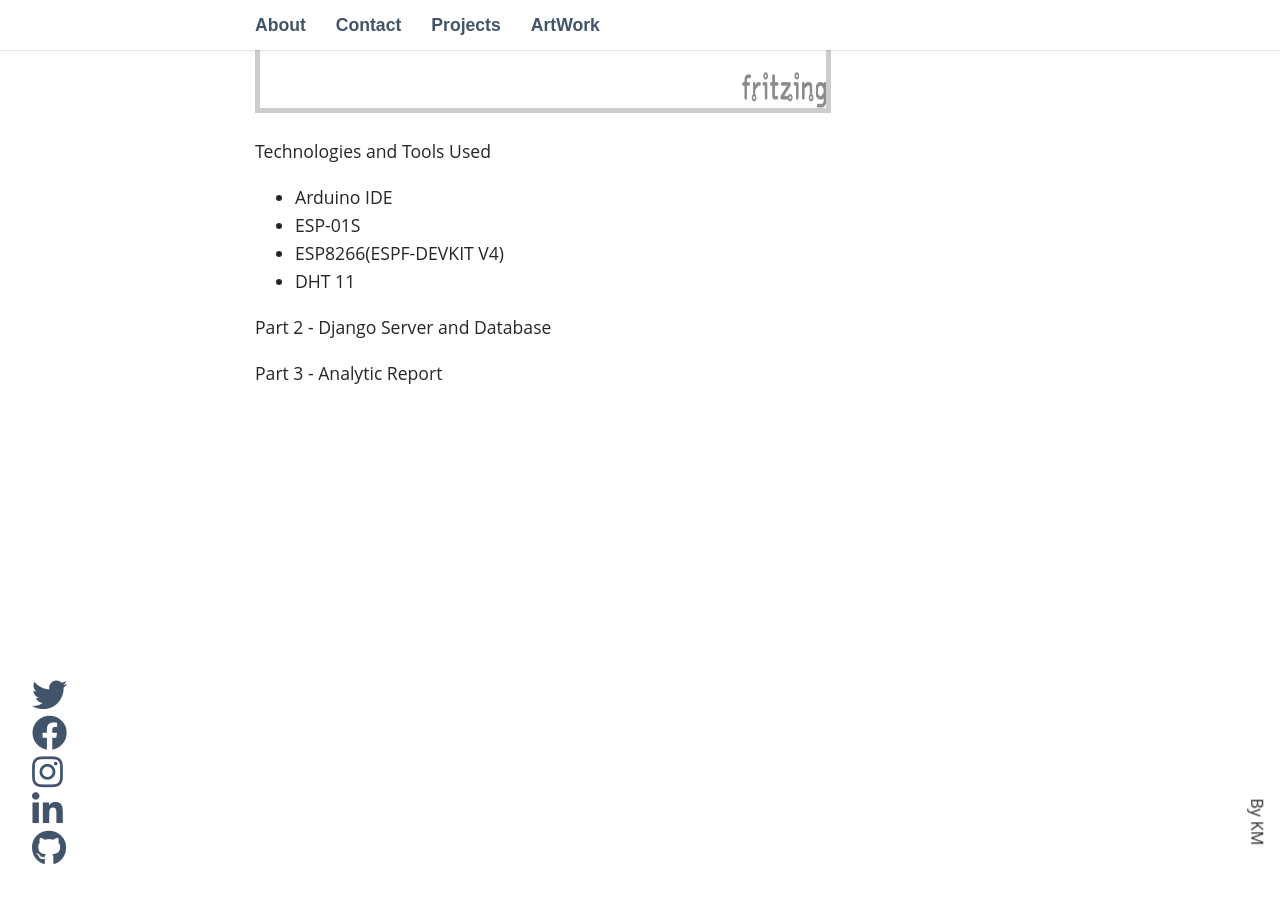
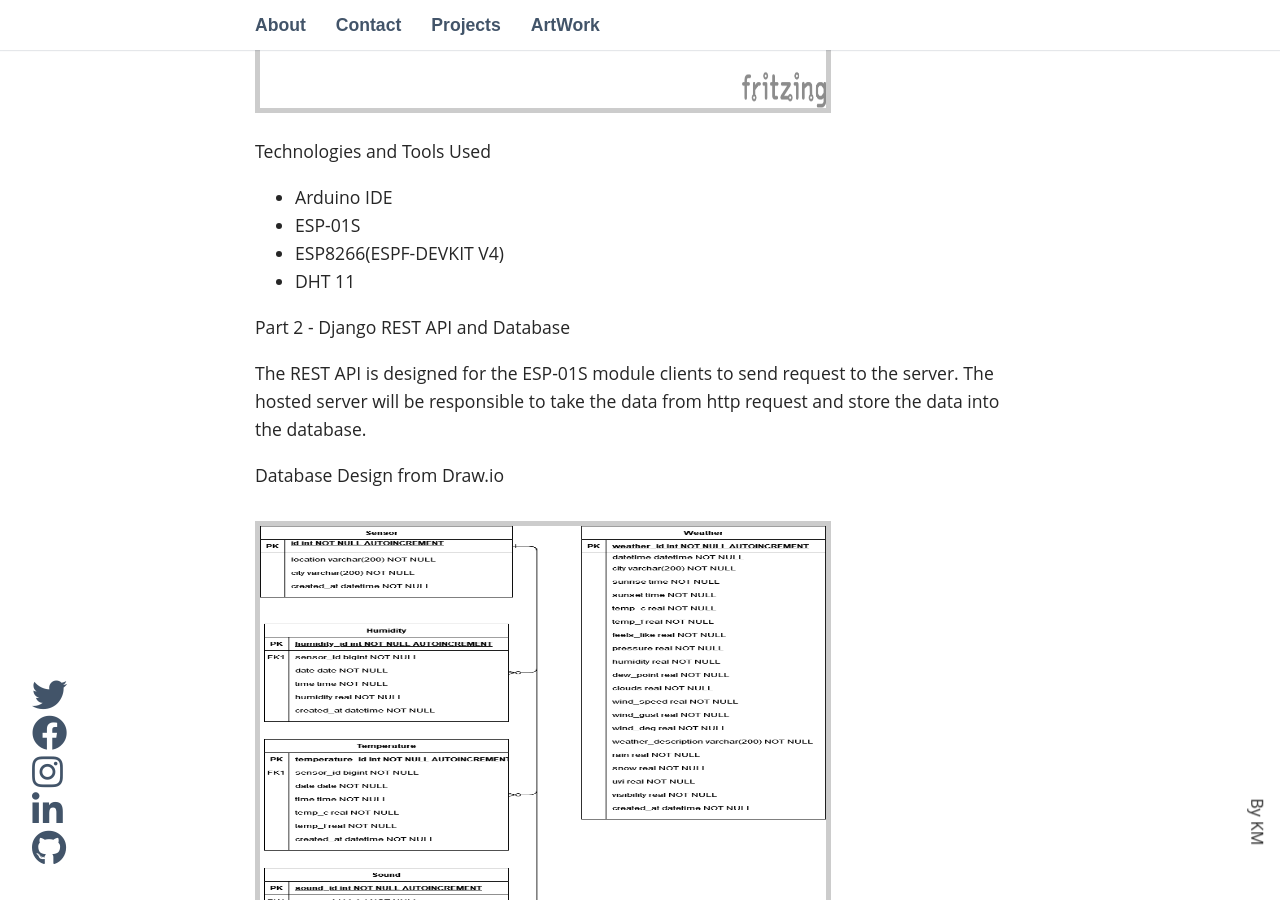
Before and after one commit to kinming92/kinming92.github.io, a Jekyll site: the page built from _posts/2022-02-12-room-tempearture-sensor.md, in a window 1280 px wide and 900 px high, scrolled down 1811 px. Built offline with Jekyll 4.4.1, drawn with Linux system fonts in a browser that asks for light colours; nearby versions of some CDN libraries; some of the changed text lies outside the part shown.

Commit message:
update the IoT room temperature project

```diff
--- a/_posts/2022-02-12-room-tempearture-sensor.md
+++ b/_posts/2022-02-12-room-tempearture-sensor.md
@@ -15,7 +15,7 @@ Part 1 - Sensors
 Breadboard Schematic Diagram shown below are set up to flash the ESP-01S module. Arduino IDE is used to upload the sketch and flash the ESP-01S module.
 
 ![Breadboard](/assets/IoTRoomTemperature/flashing-esp01s_bb.png)
-![Schematic](/assets/IoTRoomTemperature/flashing-esp01s_schem.PNG)
+![Schematic](/assets/IoTRoomTemperature/flashing-esp01s_schem.png)
 
 Technologies and Tools Used
 - Arduino IDE
@@ -23,8 +23,16 @@ Technologies and Tools Used
 - ESP8266(ESPF-DEVKIT V4)
 - DHT 11
 
-Part 2 - Django Server and Database
-<!-- - [C++ implementation for inverse and division](https://github.com/kinming92/divvy_assembler) -->
-<!-- - [Final Code](https://github.com/kinming92/Divvy_FinalProject) -->
+Part 2 - Django REST API and Database
+
+The REST API is designed for the ESP-01S module clients to send request to the server. The hosted server will be responsible to take the data from http request and store the data into the database.
+
+Database Design from Draw.io
+![database-design](/assets/IoTRoomTemperature/web-sensor-api-database-design.drawio.png)
+
+
+Technologies and Tools Used
+- Django Rest Framework
+- SQLite3
 
 Part 3 - Analytic Report
```
Also changed, not shown: assets/IoTRoomTemperature/web-sensor-api-database-design.drawio.png (added).
